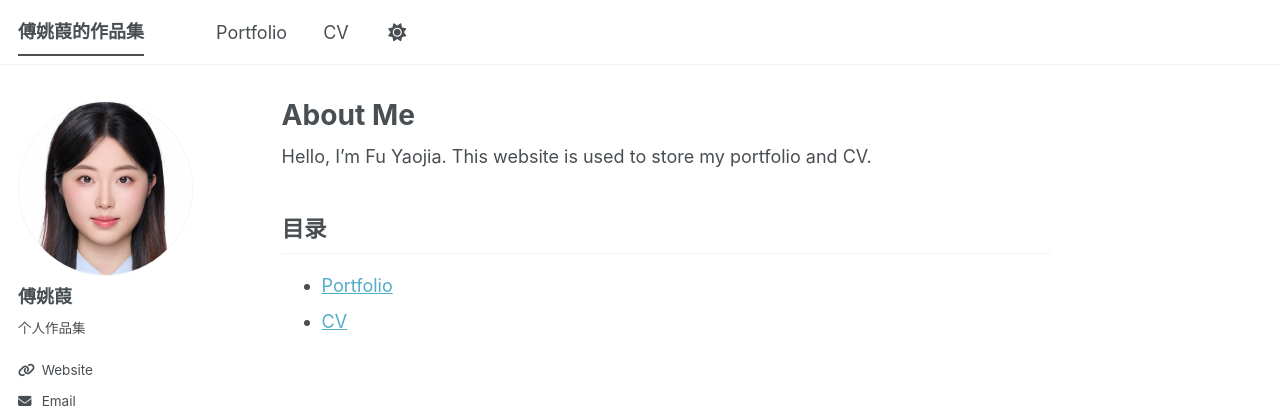
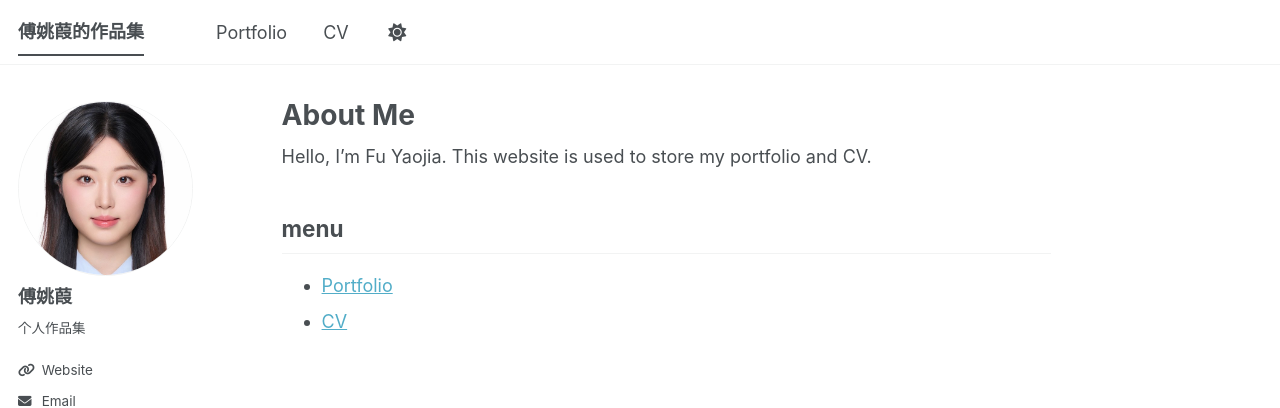
Before and after one commit to sooophia520/sooophia520, a Jekyll site: the page built from _pages/about.md, in a window 1280 px wide. Shown: the top 408 px of the page. Built offline with Jekyll 4.4.1, drawn with Linux system fonts in a browser that asks for light colours; a style sheet for code colours, icons or effects is not loaded.

Commit message:
Update about.md

```diff
--- a/_pages/about.md
+++ b/_pages/about.md
@@ -9,7 +9,7 @@ redirect_from:
 
 Hello, I'm Fu Yaojia. This website is used to store my portfolio and CV.
 
-## 目录
+## menu
 
 - [Portfolio]({{ site.baseurl }}/portfolio/)
 - [CV]({{ site.baseurl }}/cv/)
```
